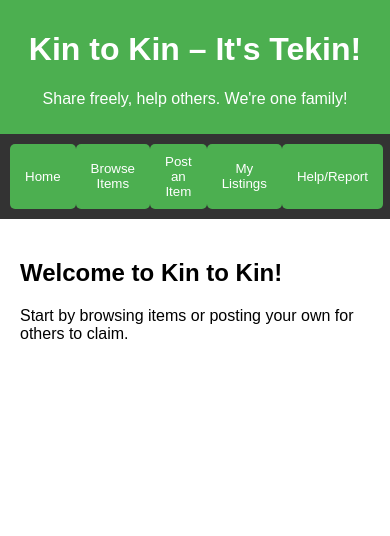
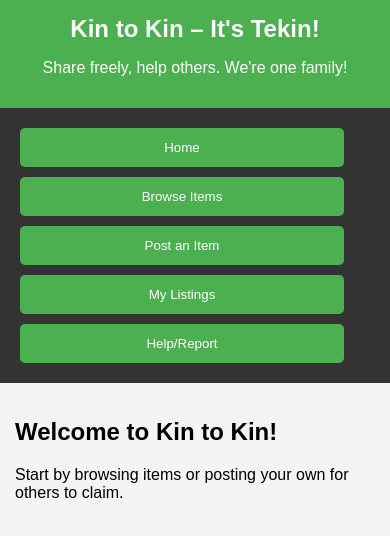
Before and after one commit to katsukidevs/Tekin, a plain HTML site: page index.html in a window 390 px wide. Drawn offline with Linux system fonts and the light colour scheme.

Commit message:
Update index.html

```diff
--- a/index.html
+++ b/index.html
@@ -2,7 +2,7 @@
 <html lang="en">
 <head>
     <meta charset="UTF-8">
-    <meta name="viewport" content="width=device-width, initial-scale=1.0">
+    <meta name="viewport" content="width=device-width, initial-scale=1.0, maximum-scale=1, user-scalable=no">
     <title>Kin to Kin – It's Tekin!</title>
     <style>
         body {
@@ -10,36 +10,51 @@
             margin: 0;
             padding: 0;
             box-sizing: border-box;
+            background-color: #f4f4f4;
         }
+
         header {
             background-color: #4CAF50;
             color: white;
-            padding: 10px;
+            padding: 15px;
             text-align: center;
         }
+
+        header h1 {
+            margin: 0;
+        }
+
         nav {
             display: flex;
-            justify-content: space-around;
+            flex-direction: column;
             background-color: #333;
-            padding: 10px;
+            padding: 15px;
+            text-align: center;
         }
+
         nav button {
             color: white;
             background-color: #4CAF50;
             border: none;
-            padding: 10px 15px;
+            padding: 12px 15px;
             cursor: pointer;
             border-radius: 5px;
+            margin: 5px;
+            width: 80%;
         }
+
         nav button:hover {
             background-color: #45a049;
         }
+
         .container {
             padding: 20px;
         }
+
         .hidden {
             display: none;
         }
+
         .item {
             border: 1px solid #ddd;
             padding: 10px;
@@ -47,16 +62,55 @@
             border-radius: 5px;
             background: #f9f9f9;
         }
+
         button {
             background-color: #007bff;
             color: white;
             border: none;
-            padding: 10px 15px;
+            padding: 12px 20px;
             border-radius: 5px;
             cursor: pointer;
+            width: 100%;
         }
+
         button:hover {
             background-color: #0056b3;
+        }
+
+        textarea {
+            width: 100%;
+            padding: 10px;
+            margin-top: 10px;
+            border-radius: 5px;
+            border: 1px solid #ddd;
+            height: 150px;
+        }
+
+        input[type="text"], input[type="url"], select {
+            width: 100%;
+            padding: 10px;
+            margin: 10px 0;
+            border-radius: 5px;
+            border: 1px solid #ddd;
+        }
+
+        /* Media queries for portrait orientation */
+        @media only screen and (max-width: 600px) {
+            header h1 {
+                font-size: 24px;
+            }
+
+            nav button {
+                width: 90%;
+            }
+
+            .container {
+                padding: 15px;
+            }
+
+            textarea {
+                height: 120px;
+            }
         }
     </style>
 </head>
@@ -65,6 +119,7 @@
         <h1>Kin to Kin – It's Tekin!</h1>
         <p>Share freely, help others. We're one family!</p>
     </header>
+
     <nav>
         <button onclick="showSection('home')">Home</button>
         <button onclick="showSection('browse')">Browse Items</button>
@@ -72,19 +127,23 @@
         <button onclick="showSection('myListings')">My Listings</button>
         <button onclick="showSection('help')">Help/Report</button>
     </nav>
+
     <div id="home" class="container">
         <h2>Welcome to Kin to Kin!</h2>
         <p>Start by browsing items or posting your own for others to claim.</p>
     </div>
+
     <div id="browse" class="container hidden">
         <h2>Browse Items</h2>
         <div id="itemsContainer"></div>
     </div>
+
     <div id="post" class="container hidden">
         <h2>Post an Item</h2>
         <form id="postForm">
             <label>Item Name:</label><br>
             <input type="text" id="itemName" required><br><br>
+
             <label>Category:</label><br>
             <select id="itemCategory">
                 <option value="Clothing">Clothing</option>
@@ -93,23 +152,29 @@
                 <option value="Books">Books</option>
                 <option value="Other">Other</option>
             </select><br><br>
+
             <label>Description:</label><br>
             <textarea id="itemDescription" required></textarea><br><br>
+
             <label>Image URL:</label><br>
             <input type="url" id="itemImage" required><br><br>
+
             <button type="submit">Submit</button>
         </form>
     </div>
+
     <div id="myListings" class="container hidden">
         <h2>My Listings</h2>
         <div id="myItemsContainer"></div>
     </div>
+
     <div id="help" class="container hidden">
         <h2>Help/Report</h2>
         <p>If you encounter any issues or need assistance, please contact our support team.</p>
         <textarea id="reportIssue" placeholder="Describe your issue"></textarea><br><br>
         <button onclick="submitReport()">Submit Report</button>
     </div>
+
     <script src="app.js"></script>
 </body>
 </html>
```
